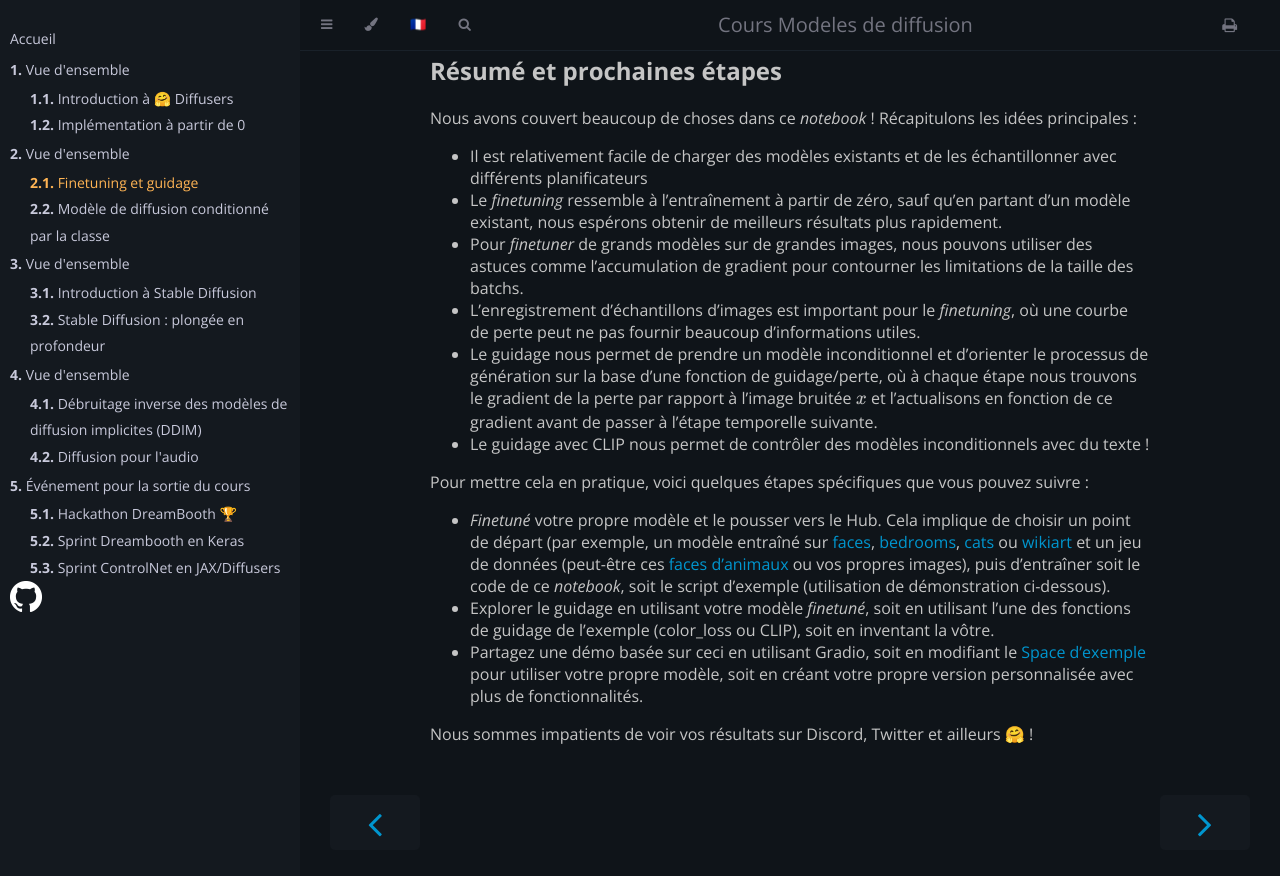
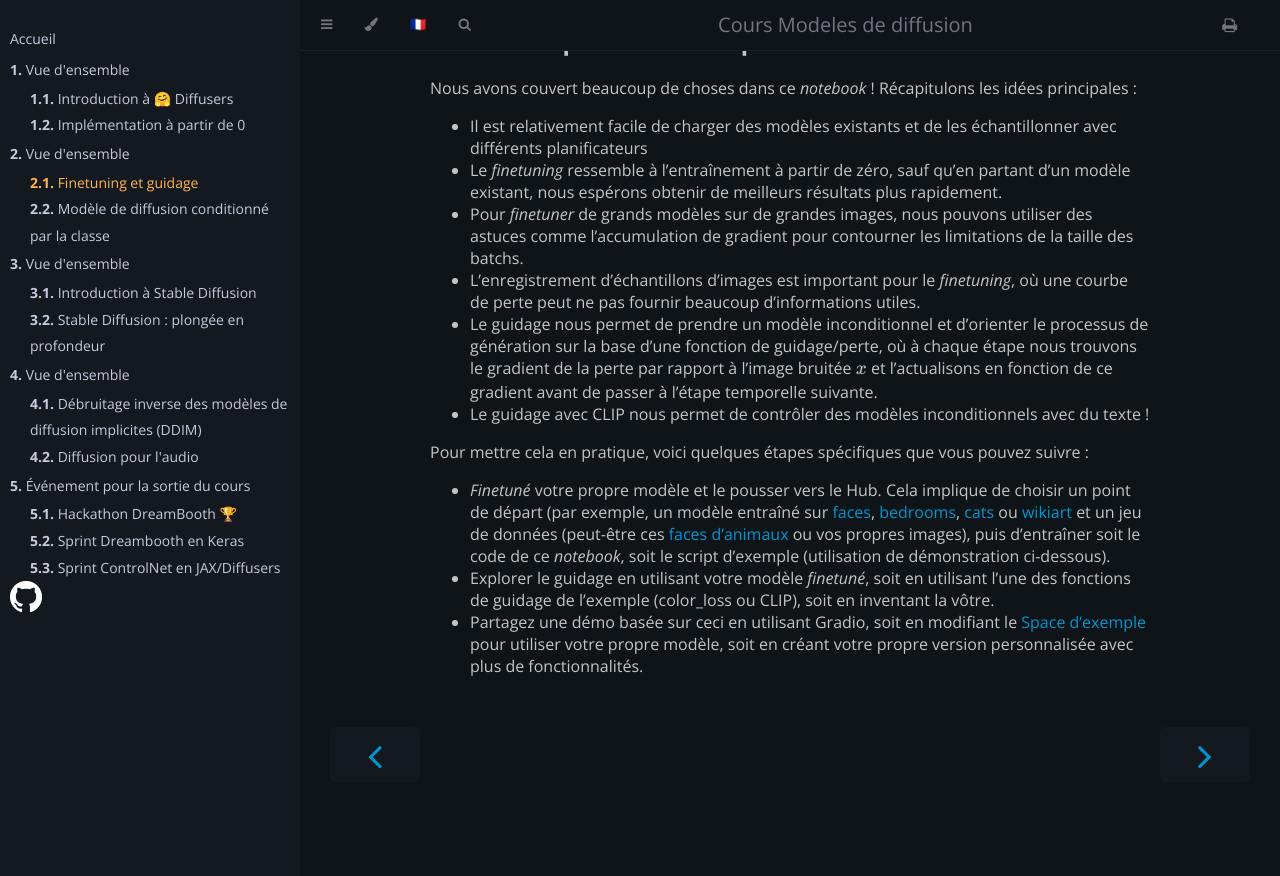
Before and after one commit to lbourdois/diffusion-course, a Jekyll site: the page built from fr/unit2/2.md, in a window 1280 px wide and 900 px high, scrolled down 23116 px. Shown: the top 876 px of the window. Built offline with Jekyll 4.4.1, drawn with Linux system fonts in a browser that asks for light colours; nearby versions of some CDN libraries; our own code applies the rules of GitHub Pages for plain Markdown files; after the commit the page ends 23948 px from its top, so only the background shows below that.

Commit message:
Update 2.md

````diff
--- a/fr/unit2/2.md
+++ b/fr/unit2/2.md
@@ -86,7 +86,7 @@
 ```
 
 <div class="flex justify-center">
-<img src="/diffusion-course/static/images/unit2/2/man.png" alt="Personne">
+  <img src="/diffusion-course/static/images/unit2/2/man.png" alt="Personne" style="width: 50%;">
 </div>
 
 <br>
@@ -158,7 +158,7 @@
 ```
 
 <div class="flex justify-center">
-<img src="/diffusion-course/static/images/unit2/2/person_noised.png" alt="Personnes débruitées">
+<img src="/diffusion-course/static/images/unit2/2/person-noised.png" alt="Personnes débruitées">
 </div>
 
 <br>
@@ -856,5 +856,3 @@
 - *Finetuné* votre propre modèle et le pousser vers le Hub. Cela implique de choisir un point de départ (par exemple, un modèle entraîné sur [faces](https://huggingface.co/google/ddpm-celebahq-256), [bedrooms](https://huggingface.co/fusing/ddpm-lsun-bedroom), [cats](https://huggingface.co/fusing/ddpm-lsun-cat) ou [wikiart](https://huggingface.co/johnowhitaker/sd-class-wikiart-from-bedrooms) et un jeu de données (peut-être ces [faces d'animaux](https://huggingface.co/datasets/huggan/AFHQv2) ou vos propres images), puis d'entraîner soit le code de ce *notebook*, soit le script d'exemple (utilisation de démonstration ci-dessous).
 - Explorer le guidage en utilisant votre modèle *finetuné*, soit en utilisant l'une des fonctions de guidage de l'exemple (color_loss ou CLIP), soit en inventant la vôtre.
 - Partagez une démo basée sur ceci en utilisant Gradio, soit en modifiant le [Space d'exemple](https://huggingface.co/spaces/johnowhitaker/color-guided-wikiart-diffusion) pour utiliser votre propre modèle, soit en créant votre propre version personnalisée avec plus de fonctionnalités.
-
-Nous sommes impatients de voir vos résultats sur Discord, Twitter et ailleurs 🤗 !
````
